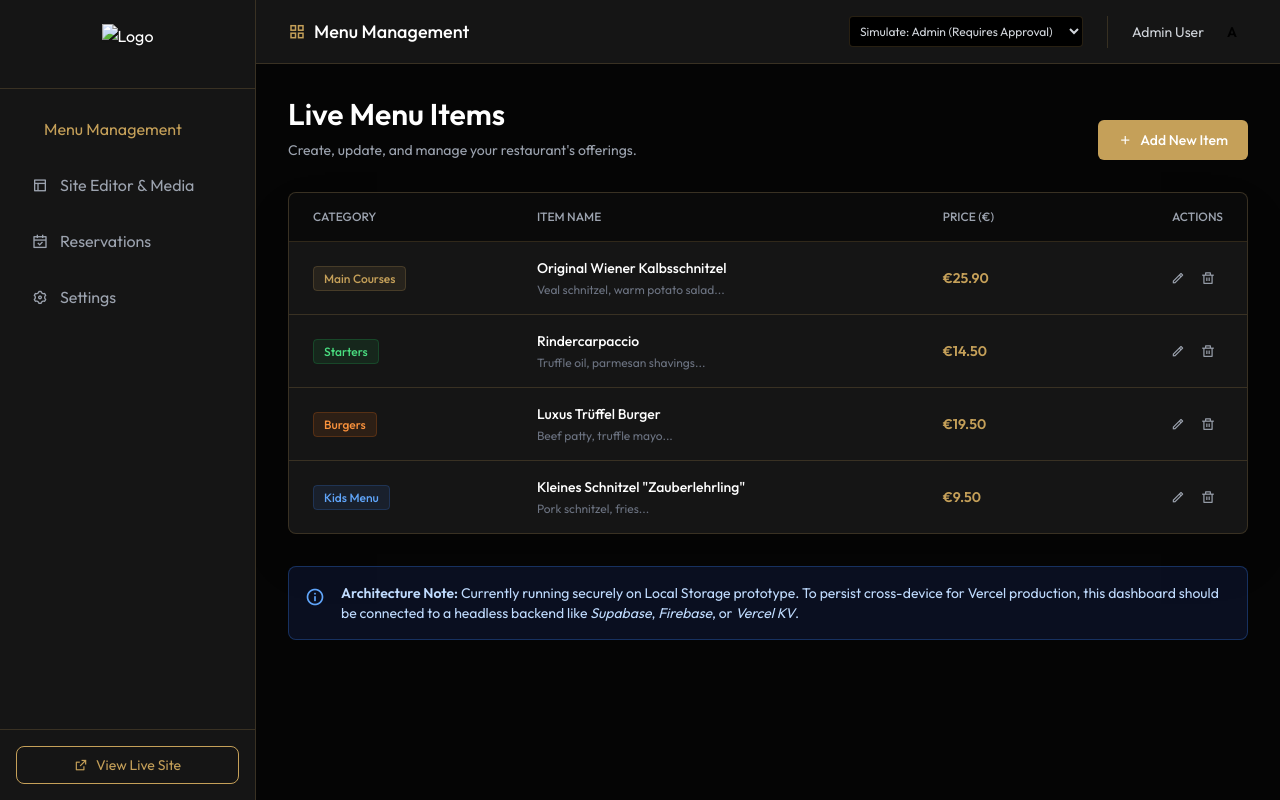
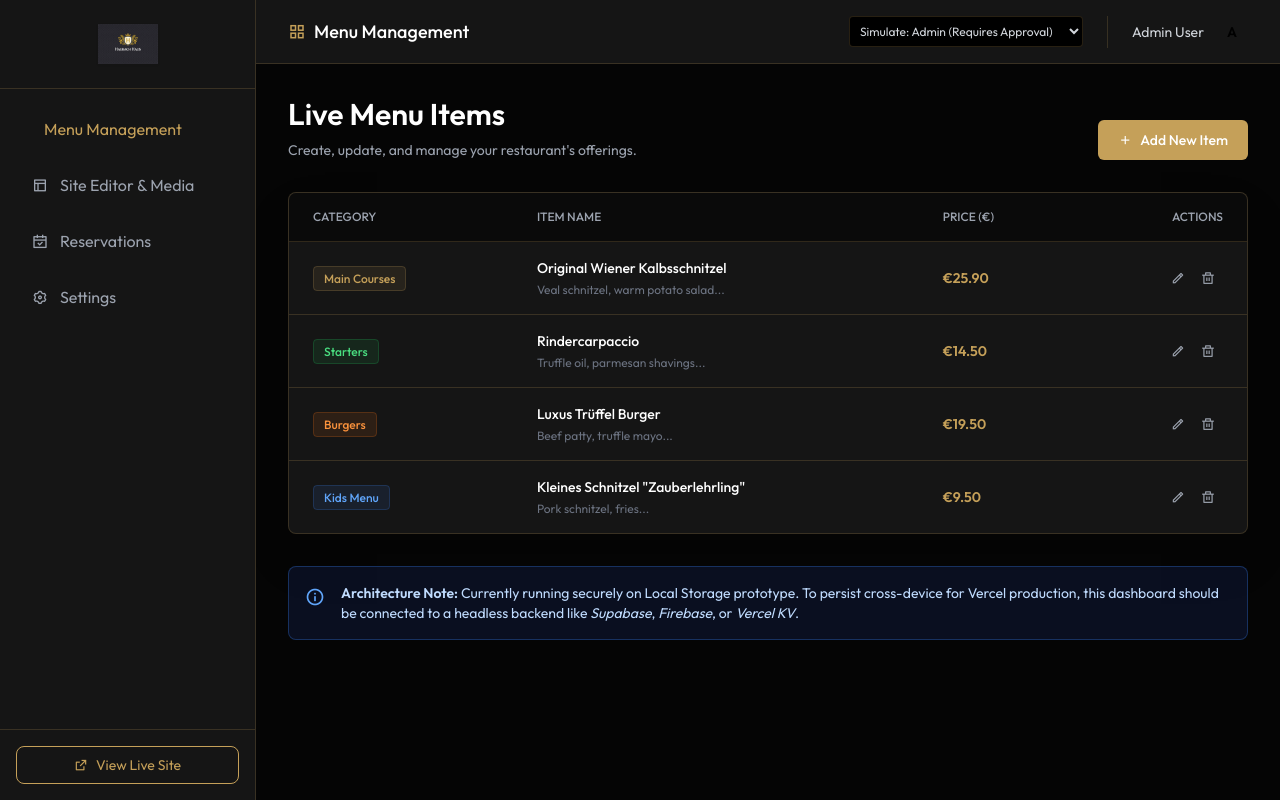
Before and after one commit to raghutujanakiram-jpg/Haubas-Cafe, a website: page admin.html in a window 1280 px wide. Drawn offline with nearby package versions, Linux system fonts and the light colour scheme; no server answers; some icons are missing.

Commit message:
Update logo image source in admin.html

```diff
--- a/admin.html
+++ b/admin.html
@@ -43,7 +43,7 @@
     <!-- Sidebar -->
     <aside class="w-64 bg-card border-r border-borderPrimary flex flex-col hidden md:flex">
         <div class="p-6 border-b border-borderPrimary flex items-center justify-center">
-            <img src="./Haubach_Cafe_Logos/Haubach_Transparent_whitetext.png" alt="Logo" class="h-10 object-contain drop-shadow-sm">
+            <img src="./Haubach_Transparent_whitetext.png" alt="Logo" class="h-10 object-contain drop-shadow-sm">
         </div>
         <nav class="flex-1 p-4 flex flex-col gap-2" id="sidebar-nav">
             <a href="#" onclick="switchTab('menu')" id="nav-menu" class="px-4 py-3 bg-[var(--gold)]/10 text-gold rounded-lg flex items-center gap-3 transition nav-link">
```
